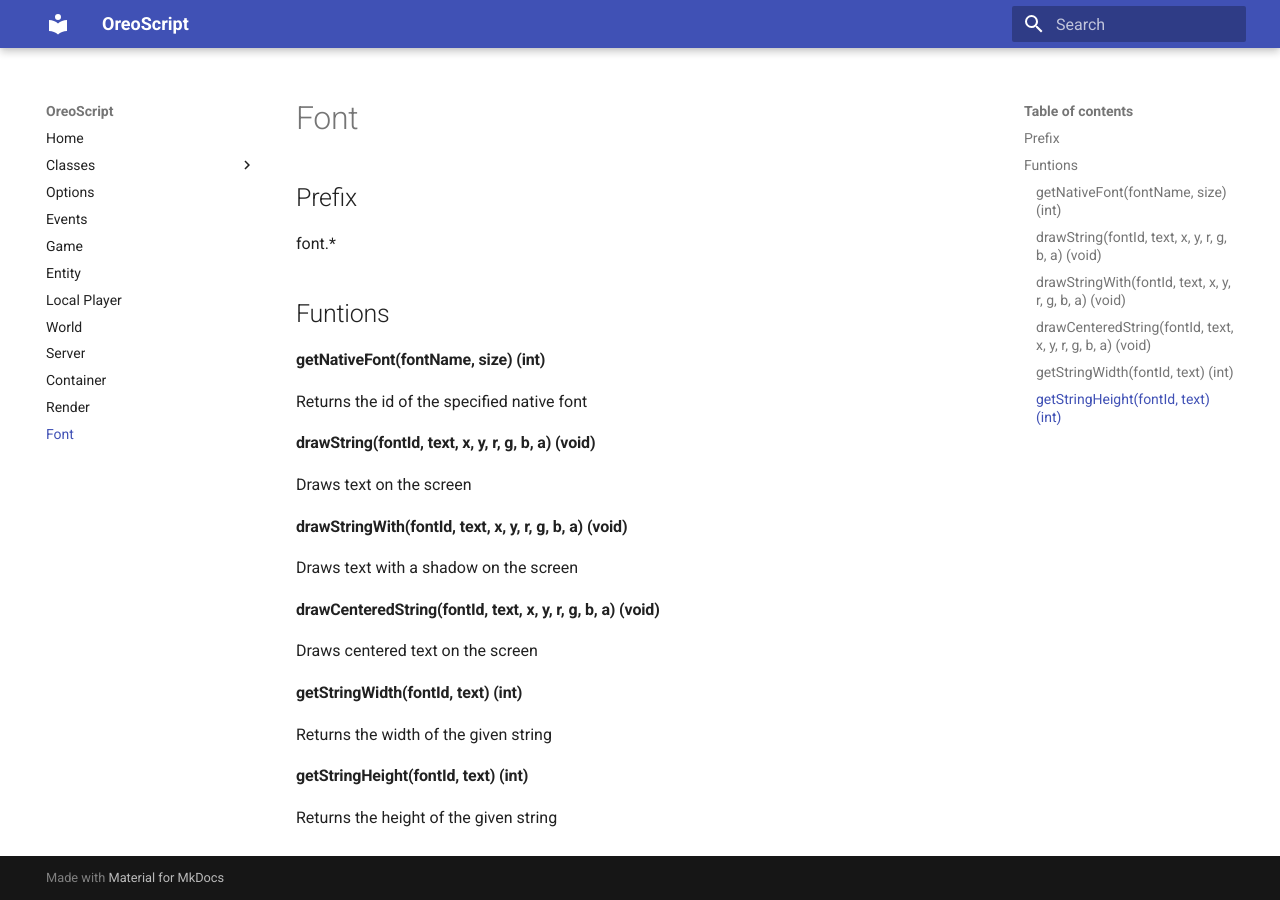
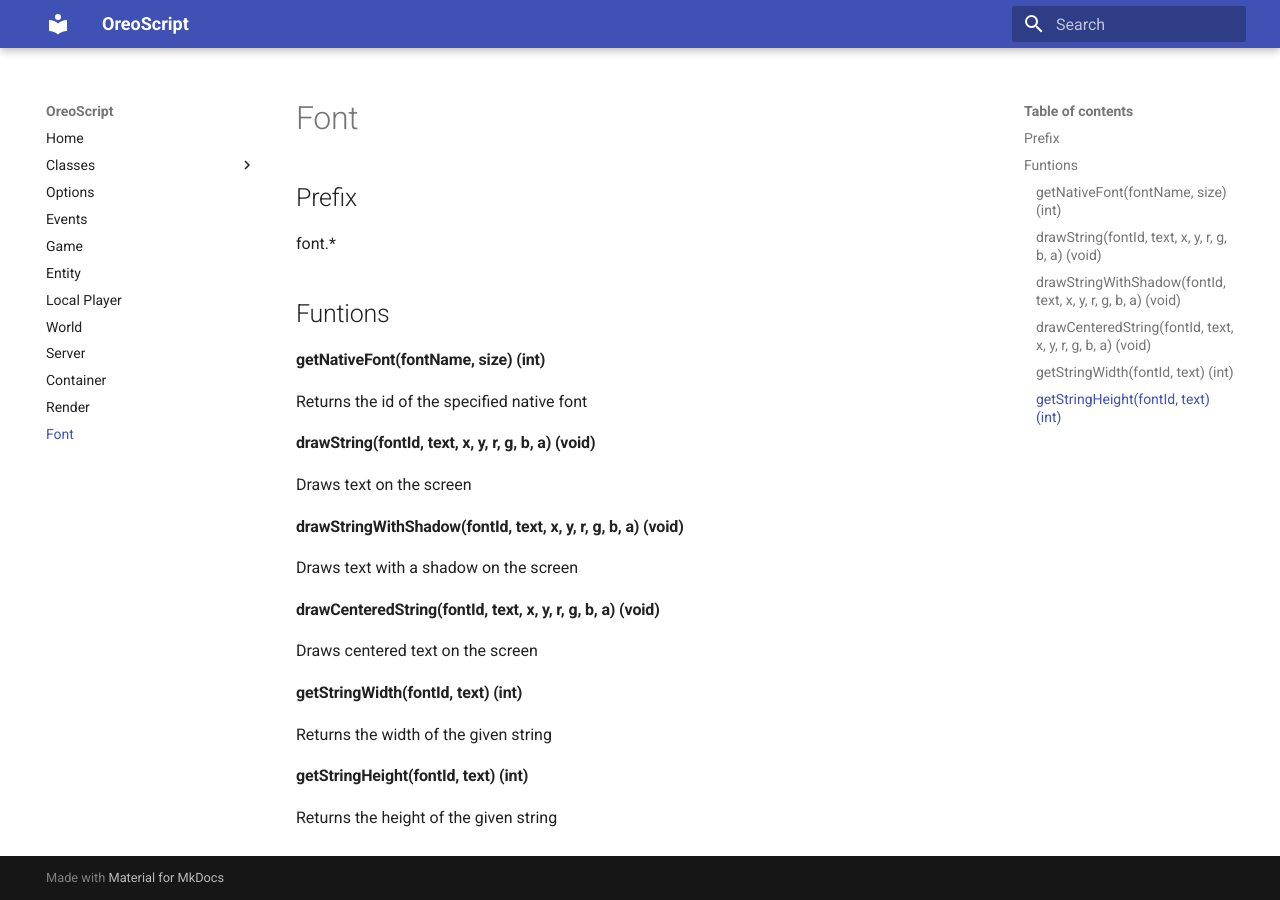
Before and after one commit to antja03/antscript-docs, an MkDocs documentation site: the page built from docs/font.md, in a window 1280 px wide. Built offline with MkDocs 1.6.1 and Material for MkDocs 9.7.7, drawn with Linux system fonts in a browser that asks for light colours.

Commit message:
Update font.md
Renamed drawStringWith to drawStringWithShadow

```diff
--- a/docs/font.md
+++ b/docs/font.md
@@ -6,7 +6,7 @@
 Returns the id of the specified native font
 #### drawString(fontId, text, x, y, r, g, b, a) (void)
 Draws text on the screen
-#### drawStringWith(fontId, text, x, y, r, g, b, a) (void)
+#### drawStringWithShadow(fontId, text, x, y, r, g, b, a) (void)
 Draws text with a shadow on the screen
 #### drawCenteredString(fontId, text, x, y, r, g, b, a) (void)
 Draws centered text on the screen
```
